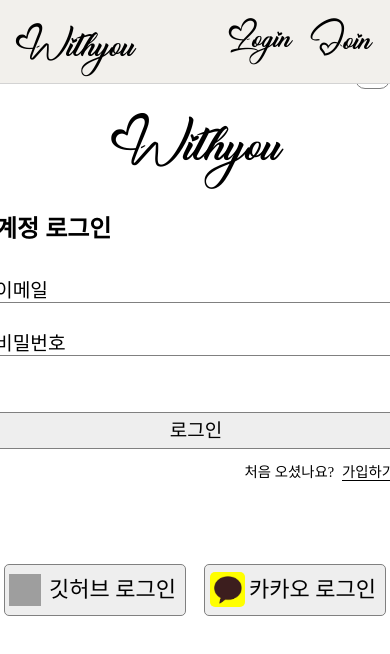
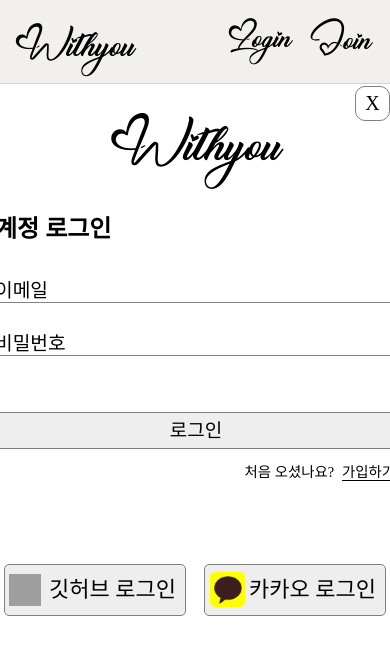
Before and after one commit to onniseonmi/Withyou, a React (Create React App) app in the folder client/: page / in a window 390 px wide. Both pictures are taken after a click on the element "Login". Shown: the top 654 px of the page. Built offline with nearby package versions, Linux system fonts and the light colour scheme; grey boxes are pictures that could not be loaded; a web font is replaced by a local one.

Commit message:
fix_login close btn

```diff
--- a/client/src/css/login/Login.css
+++ b/client/src/css/login/Login.css
@@ -247,7 +247,7 @@
   }
   .close-btn {
     position: absolute;
-    top: 3.4rem;
+    top: 5.4rem;
     right: 0;
     font-size: 20px;
     border: 1px solid gray;
```
